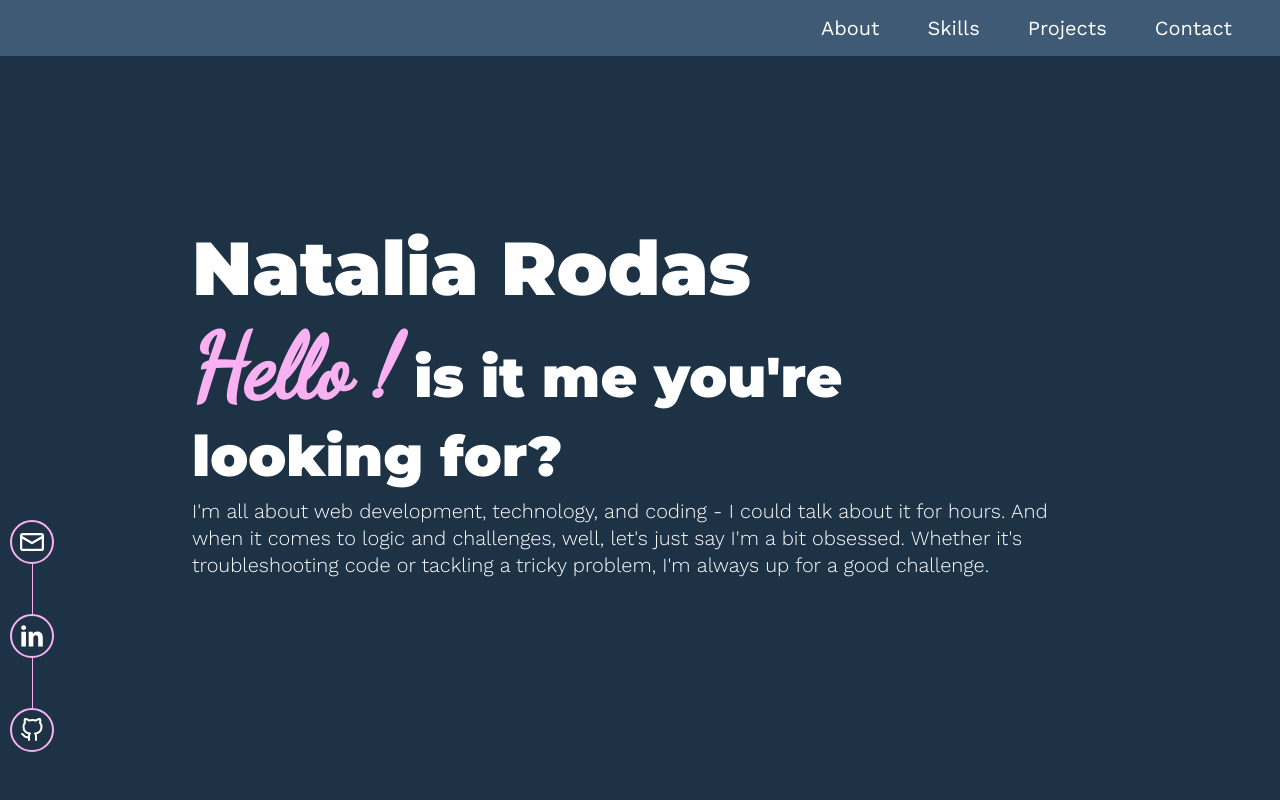
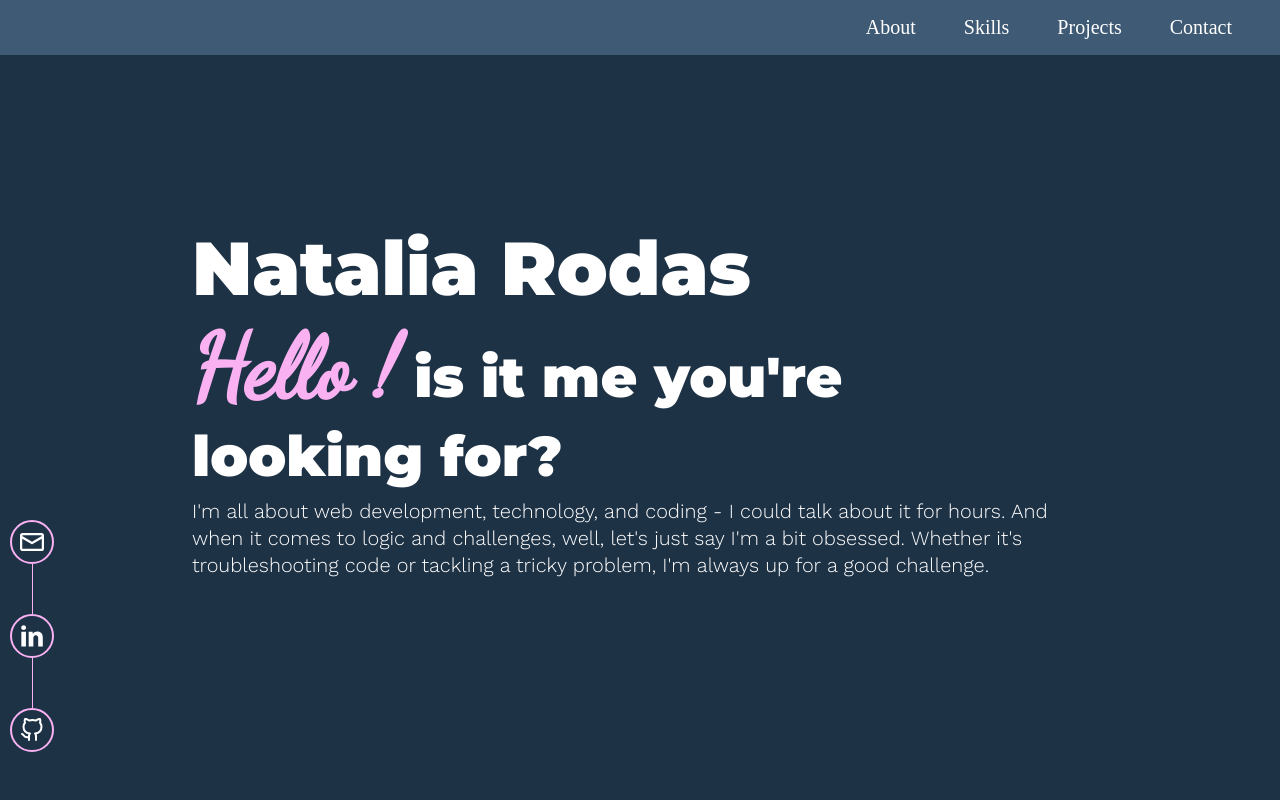
Before and after one commit to NatsGt/portfolio2023, a Next.js app: page / in a window 1280 px wide. Shown: the top 800 px of the page. Built offline with nearby package versions, Linux system fonts and the light colour scheme.

Commit message:
change sass variables for next font variables

```diff
--- a/pages/_app.tsx
+++ b/pages/_app.tsx
@@ -1,11 +1,37 @@
 import Layout from "@/components/layout"
 import "@/styles/globals.scss"
 import type { AppProps } from "next/app"
+import { Work_Sans, Montserrat, Dancing_Script } from "next/font/google"
+
+const workSans = Work_Sans({
+  weight: ["300", "400", "500", "600", "700"],
+  style: ["normal"],
+  subsets: ["latin"],
+  variable: "--work-sans-font",
+})
+
+const montserrat = Montserrat({
+  weight: ["400", "500", "600", "700"],
+  style: ["normal"],
+  subsets: ["latin"],
+  variable: "--montserrat-font",
+})
+
+const dancingScript = Dancing_Script({
+  weight: ["400"],
+  style: ["normal"],
+  subsets: ["latin"],
+  variable: "--dancing-script-font",
+})
 
 export default function App({ Component, pageProps }: AppProps) {
   return (
     <Layout>
-      <Component {...pageProps} />
+      <div
+        className={`${workSans.variable} ${montserrat.variable} ${dancingScript.variable}`}
+      >
+        <Component {...pageProps} />
+      </div>
     </Layout>
   )
 }
--- a/styles/components/frontpage.module.scss
+++ b/styles/components/frontpage.module.scss
@@ -11,7 +11,7 @@
   gap: 0.5rem;
   h1,
   h2 {
-    font-family: $font-montserrat;
+    font-family: var(--montserrat-font);
     color: white;
     font-weight: 900;
   }
@@ -21,13 +21,13 @@
   h2 {
     font-size: 56px;
     strong {
-      font-family: $font-cursive;
+      font-family: var(--dancing-script-font);
       color: $pink-100;
       font-size: 90px;
     }
   }
   div {
-    font-family: $font-work;
+    font-family: var(--work-sans-font);
     font-size: 20px;
     font-weight: 300;
   }
--- a/styles/components/navigation.module.scss
+++ b/styles/components/navigation.module.scss
@@ -10,7 +10,7 @@
   display: flex;
   justify-content: flex-end;
   align-items: center;
-  font-family: $font-work;
+  font-family: var(--work-sans-font);
   font-size: 20px;
   color: white;
 }
--- a/styles/components/projectcard.module.scss
+++ b/styles/components/projectcard.module.scss
@@ -23,7 +23,7 @@
     width: 60%;
     align-self: center;
     color: white;
-    font-family: $font-work;
+    font-family: var(--work-sans-font);
     display: flex;
     flex-direction: column;
     gap: 1rem;
--- a/styles/components/skills.module.scss
+++ b/styles/components/skills.module.scss
@@ -10,7 +10,7 @@
 }
 
 .description {
-  font-family: $font-work;
+  font-family: var(--work-sans-font);
   font-size: 20px;
   font-weight: 300;
   color: white;
@@ -29,7 +29,7 @@
   display: flex;
   align-items: center;
   gap: 0.5rem;
-  font-family: $font-work;
+  font-family: var(--work-sans-font);
   color: white;
   text-transform: capitalize;
   &:hover {
--- a/styles/globals.scss
+++ b/styles/globals.scss
@@ -12,12 +12,12 @@ a {
 
 .basicSubtitle {
   color: $pink-100;
-  font-family: $font-montserrat;
+  font-family: var(--montserrat-font);
   font-size: 50px;
 }
 
 .basicDescription {
-  font-family: $font-work;
+  font-family: var(--work-sans-font);
   font-size: 20px;
   font-weight: 300;
   line-height: 27px;
--- a/styles/variables/_fonts.scss
+++ b/styles/variables/_fonts.scss
@@ -2,8 +2,8 @@
 @import url("https://fonts.googleapis.com/css2?family=Montserrat:wght@400;500;600;700;900");
 @import url("https://fonts.googleapis.com/css2?family=Dancing+Script&display=swap");
 
-$font-work: "Work Sans", sans-serif;
+//var(--work-sans-font): "Work Sans", sans-serif;
 
-$font-montserrat: "Montserrat", sans-serif;
+// var(--montserrat-font): "Montserrat", sans-serif;
 
-$font-cursive: "Dancing Script", cursive;
+// var(--dancing-script-font): "Dancing Script", cursive;
```
